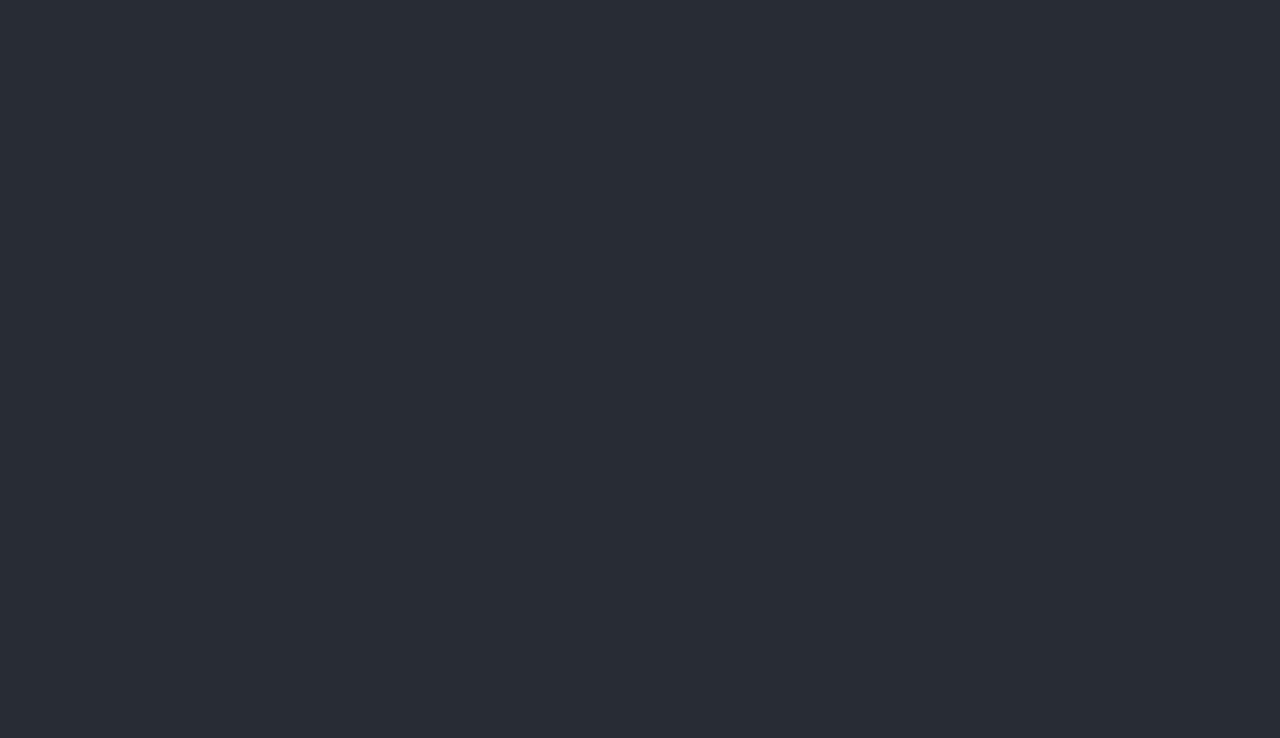
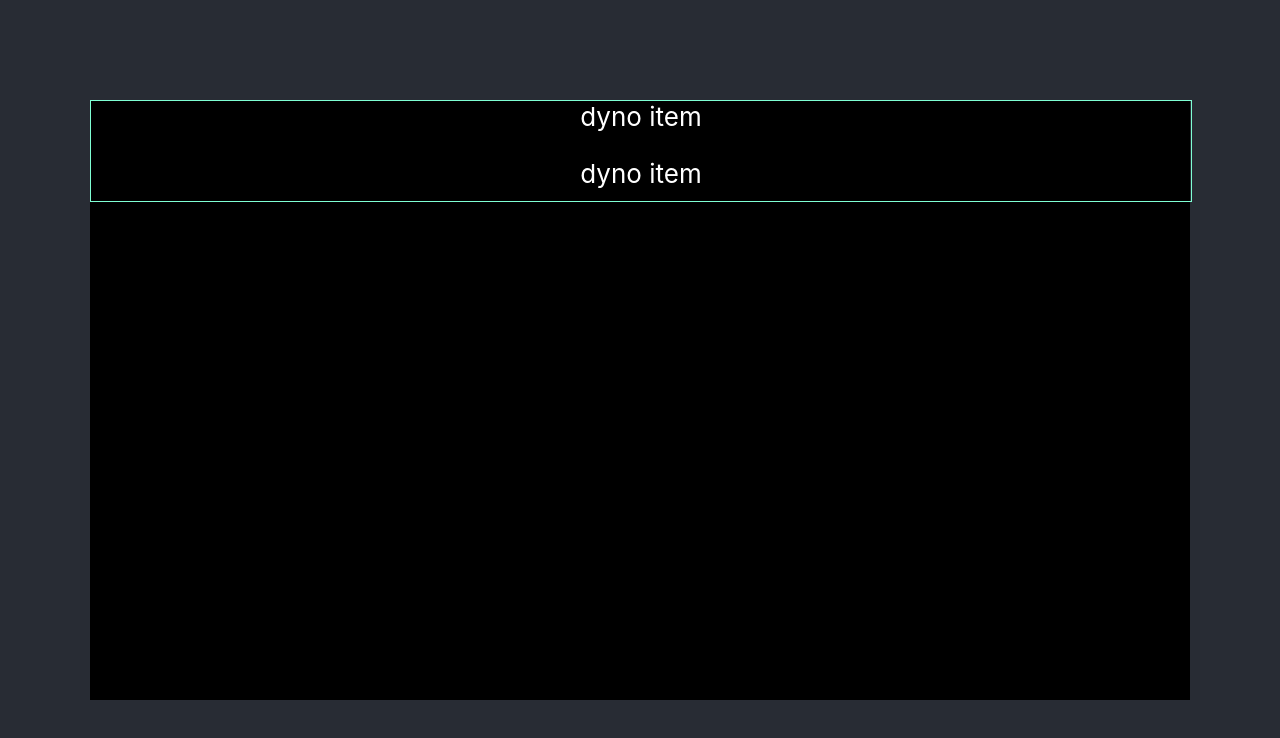
Before and after one commit to ErikKimsey/dyno-item, a React (Create React App) app: page / in a window 1280 px wide. Shown: the top 738 px of the page. Built offline with nearby package versions, Linux system fonts and the light colour scheme.

Commit message:
Built out folder structure. Created dyno and dyno item. A little styling

```diff
--- a/package.json
+++ b/package.json
@@ -3,6 +3,7 @@
   "version": "0.1.0",
   "private": true,
   "dependencies": {
+    "node-sass": "^4.12.0",
     "react": "^16.8.6",
     "react-dom": "^16.8.6",
     "react-scripts": "3.0.1"
--- a/src/App.js
+++ b/src/App.js
@@ -1,12 +1,14 @@
 import React from 'react';
 import logo from './logo.svg';
 import './App.css';
+
+import Dyno from './containers/Dyno';
 
 function App() {
 	return (
 		<div className="App">
 			<header className="App-header">
-
+				<Dyno />
 			</header>
 		</div>
 	);
--- a/src/components/DynoItem.js
+++ b/src/components/DynoItem.js
@@ -0,0 +1,12 @@
+import React from 'react';
+
+import './dyno-item.scss';
+
+export default function DynoItem() {
+	return (
+		<div className="dyno-item-container">
+			dyno item
+			<p>dyno item</p>
+		</div>
+	);
+}
--- /dev/null
+++ b/src/components/dyno-item.scss
@@ -0,0 +1,7 @@
+
+.dyno-item-container {
+  width: 100%;
+  height: 100px;
+  border: solid 1px aquamarine;
+
+}
--- a/src/containers/Dyno.js
+++ b/src/containers/Dyno.js
@@ -1,12 +1,17 @@
-import React, { Component } from 'react'
+import React, { Component } from 'react';
+import DynoItem from '../components/DynoItem';
+
+
+import './dyno.scss';
 
 export default class Dyno extends Component {
-  render() {
-    return (
-      <div>
-        <div className="dyno-container"></div>
-
-      </div>
-    )
-  }
+	render() {
+		return (
+			<div>
+				<div className="dyno-container">
+					<DynoItem />
+				</div>
+			</div>
+		);
+	}
 }
--- /dev/null
+++ b/src/containers/dyno.scss
@@ -0,0 +1,8 @@
+
+
+
+.dyno-container {
+  width:1100px;
+  height:600px;
+  background-color: #000000;
+}
```
Also changed, not shown: 1 other file (tests, documents, lock files or other folders). Lines whose indentation alone changed are shown as unchanged.
